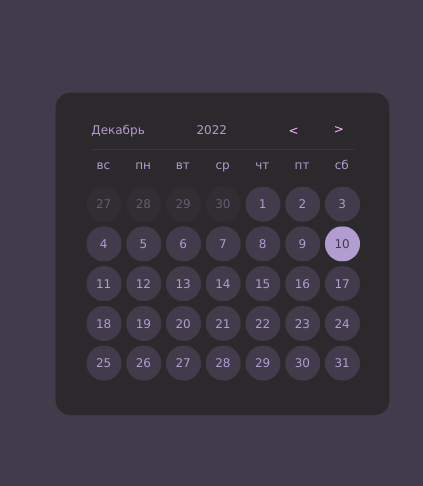
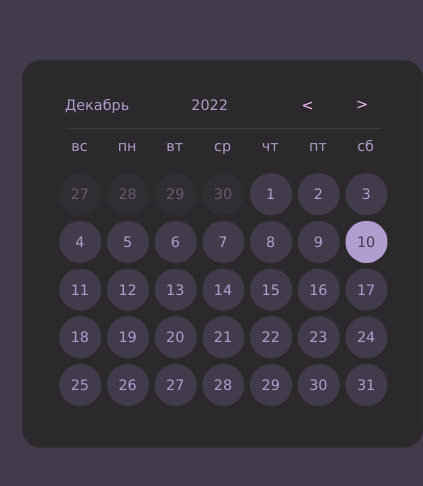
Before and after one commit to FedotovN/calendar, a plain HTML site: page index.html in a window 390 px wide. Shown: the part 168-654 px from the top of the page, 423 px wide, since content can reach past the window. Drawn offline with Linux system fonts and the light colour scheme.

Commit message:
Update styles.css

```diff
--- a/css/styles.css
+++ b/css/styles.css
@@ -148,7 +148,7 @@ a:hover{
     main{
         width: 400px;
         height: 380px;
-        transform: scale(0.75);
+        transform: scale(0.9);
     }
     .header{
         font-size: 16px;
```
